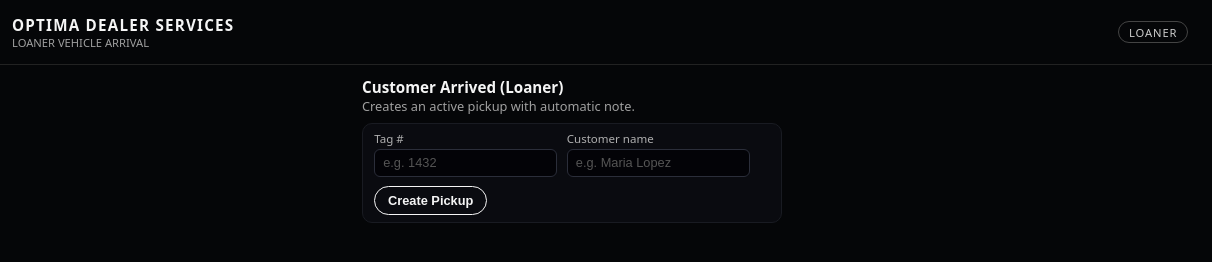
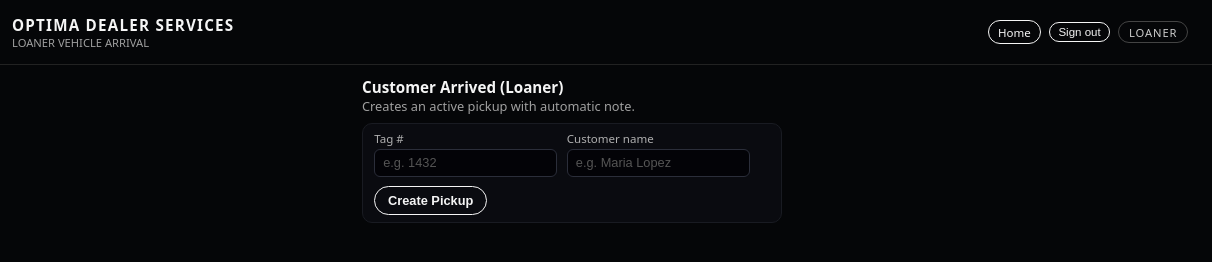
Before and after one commit to imnotsurereally/valet-ops-live, a plain HTML site: page loancar.html in a window 1280 px wide. Shown: the full height of the page, 68-1280 px from the left. Drawn offline with nearby package versions, Linux system fonts and the light colour scheme.

Commit message:
Update loancar.html

```diff
--- a/loancar.html
+++ b/loancar.html
@@ -26,6 +26,8 @@
           <div class="subtitle">Loaner Vehicle Arrival</div>
         </div>
         <div class="header-right">
+          <a class="btn small" href="index.html">Home</a>
+          <button id="signout-btn" class="btn small">Sign out</button>
           <div class="role-pill">Loaner</div>
         </div>
       </header>
```
